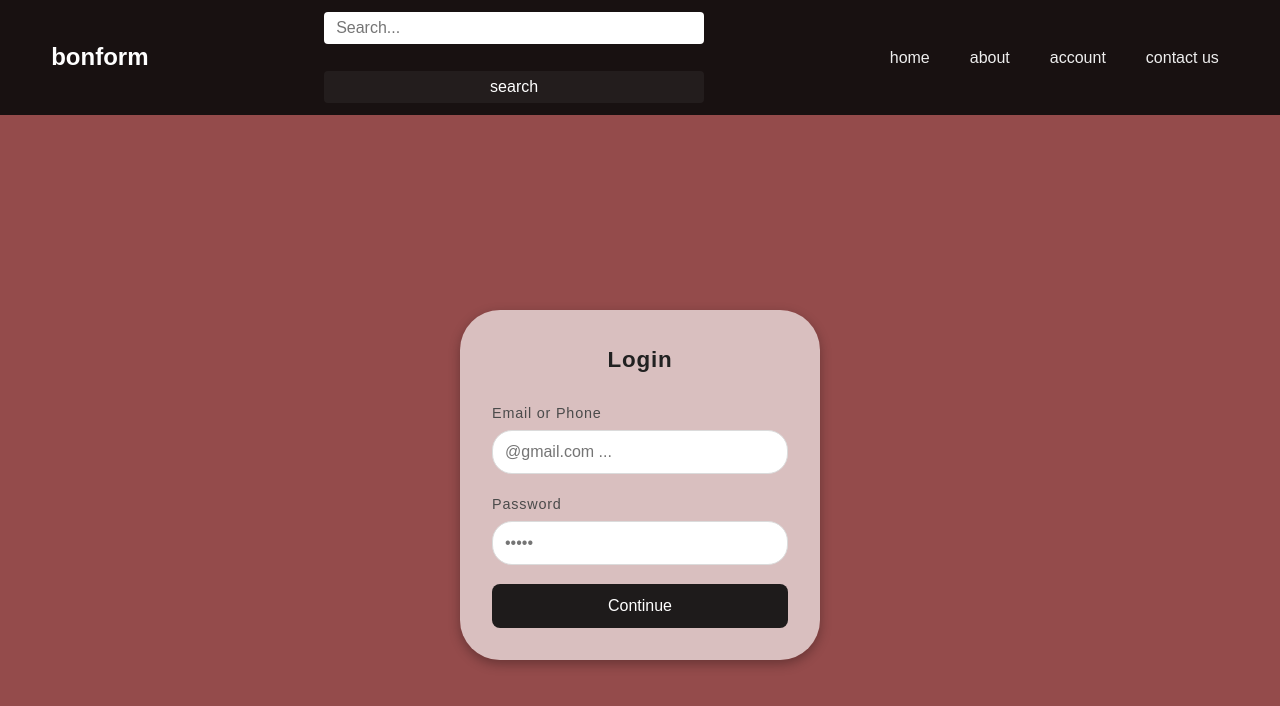
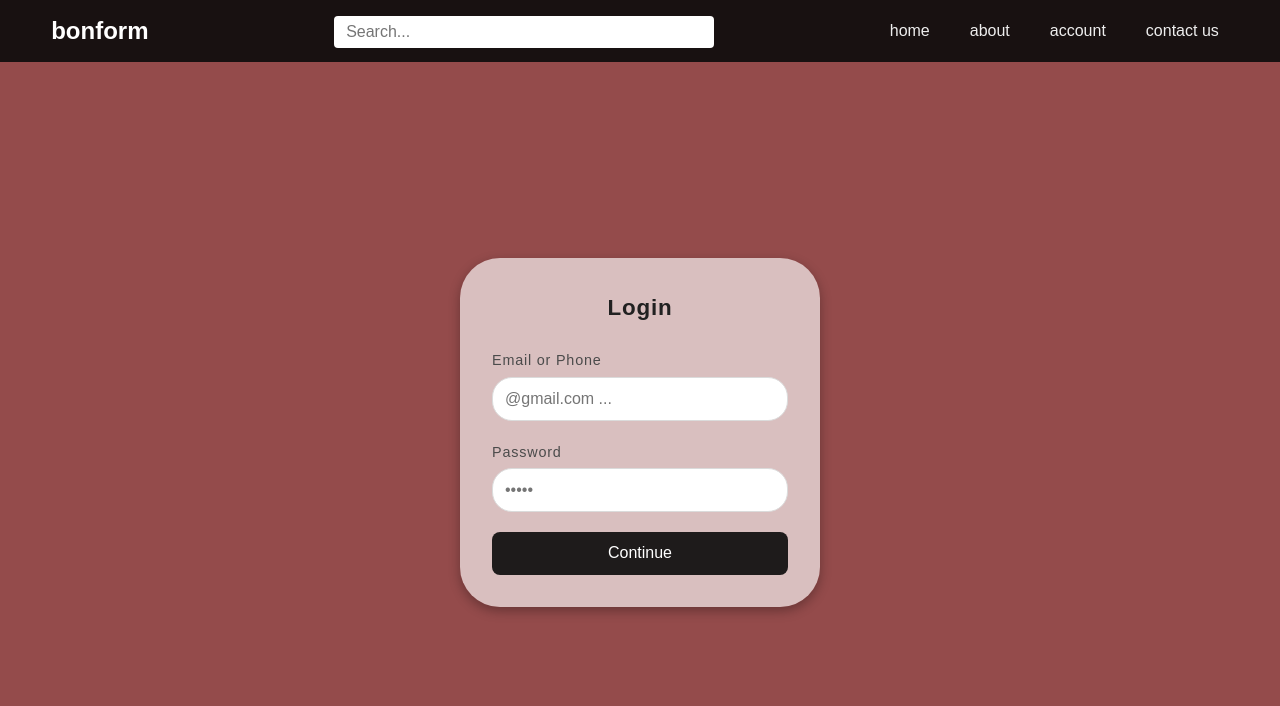
Before and after one commit to amirhskh1387/bong, a plain HTML site: page account.html in a window 1280 px wide. Drawn offline with Linux system fonts and the light colour scheme.

Commit message:
Add files via upload

```diff
--- a/account.html
+++ b/account.html
@@ -7,6 +7,9 @@
     <link rel="stylesheet" href="style.account.css" />
   </head>
   <body>
+    <div id="overlay"></div>
+
+   <body>
     <div id="overlay"></div>
 
     <header>
@@ -22,10 +25,14 @@
             <div class="logo">bonform</div>
           </div>
 
-          <form class="search-form" action="#" method="get">
-            <input type="text" name="search" placeholder="Search..." />
-            <button type="submit">search</button>
-          </form>
+          <form
+  class="search-form"
+  action="https://www.google.com/search"
+  method="get"
+  target="_blank"
+>
+  <input type="text" name="q" placeholder="Search..." />
+</form>
 
           <ul id="nav-links">
             <li><a href="index.html">home</a></li>
--- a/style.about.css
+++ b/style.about.css
@@ -56,9 +56,10 @@ header {
 
 .search-form {
   display: flex;
-  gap: 8px;
+  gap: 0;
   width: 100%;
   max-width: 380px;
+  margin-left: 20px;
 }
 
 .search-form input {
@@ -67,15 +68,6 @@ header {
   border: none;
   outline: none;
   width: 100%;
-}
-
-.search-form button {
-  padding: 7px 14px;
-  background: #772f2f;
-  border: none;
-  border-radius: 4px;
-  color: rgb(255, 255, 255);
-  cursor: pointer;
 }
 
 .navbar ul {
--- a/style.account.css
+++ b/style.account.css
@@ -6,7 +6,7 @@
 }
 
 body {
-  background:#721212c1;
+  background: #721212c1;
   color: #333;
   line-height: 1.6;
 }
@@ -56,9 +56,10 @@ header {
 
 .search-form {
   display: flex;
-  gap: 8px;
+  gap: 0;
   width: 100%;
   max-width: 380px;
+  margin-left: 20px;
 }
 
 .search-form input {
@@ -67,15 +68,6 @@ header {
   border: none;
   outline: none;
   width: 100%;
-}
-
-.search-form button {
-  padding: 7px 14px;
-  background: #772f2f;
-  border: none;
-  border-radius: 4px;
-  color: rgb(255, 255, 255);
-  cursor: pointer;
 }
 
 .navbar ul {
@@ -227,6 +219,7 @@ button:hover {
   gap: 8px;
   width: 100%;
   max-width: 380px;
+  height: 30px;
 }
 
 .search-form input {
@@ -245,9 +238,8 @@ button:hover {
   color: white;
   cursor: pointer;
 }
-
 @media (max-width: 768px) {
   .search-form {
-    display: none;
+    max-width: 280px;
   }
 }
--- a/style.contact.css
+++ b/style.contact.css
@@ -56,9 +56,10 @@ header {
 
 .search-form {
   display: flex;
-  gap: 8px;
+  gap: 0;
   width: 100%;
   max-width: 380px;
+  margin-left: 20px;
 }
 
 .search-form input {
@@ -67,15 +68,6 @@ header {
   border: none;
   outline: none;
   width: 100%;
-}
-
-.search-form button {
-  padding: 7px 14px;
-  background: #772f2f;
-  border: none;
-  border-radius: 4px;
-  color: rgb(255, 255, 255);
-  cursor: pointer;
 }
 
 .navbar ul {
--- a/style.index.css
+++ b/style.index.css
@@ -56,9 +56,10 @@ header {
 
 .search-form {
   display: flex;
-  gap: 8px;
+  gap: 0;
   width: 100%;
   max-width: 380px;
+  margin-left: 20px;
 }
 
 .search-form input {
@@ -67,15 +68,6 @@ header {
   border: none;
   outline: none;
   width: 100%;
-}
-
-.search-form button {
-  padding: 7px 14px;
-  background: #772f2f;
-  border: none;
-  border-radius: 4px;
-  color: rgb(255, 255, 255);
-  cursor: pointer;
 }
 
 .navbar ul {
```
Also changed, not shown: about.html (+8 -3 lines), contact.html (+10 -3 lines), index.html (+7 -3 lines).
